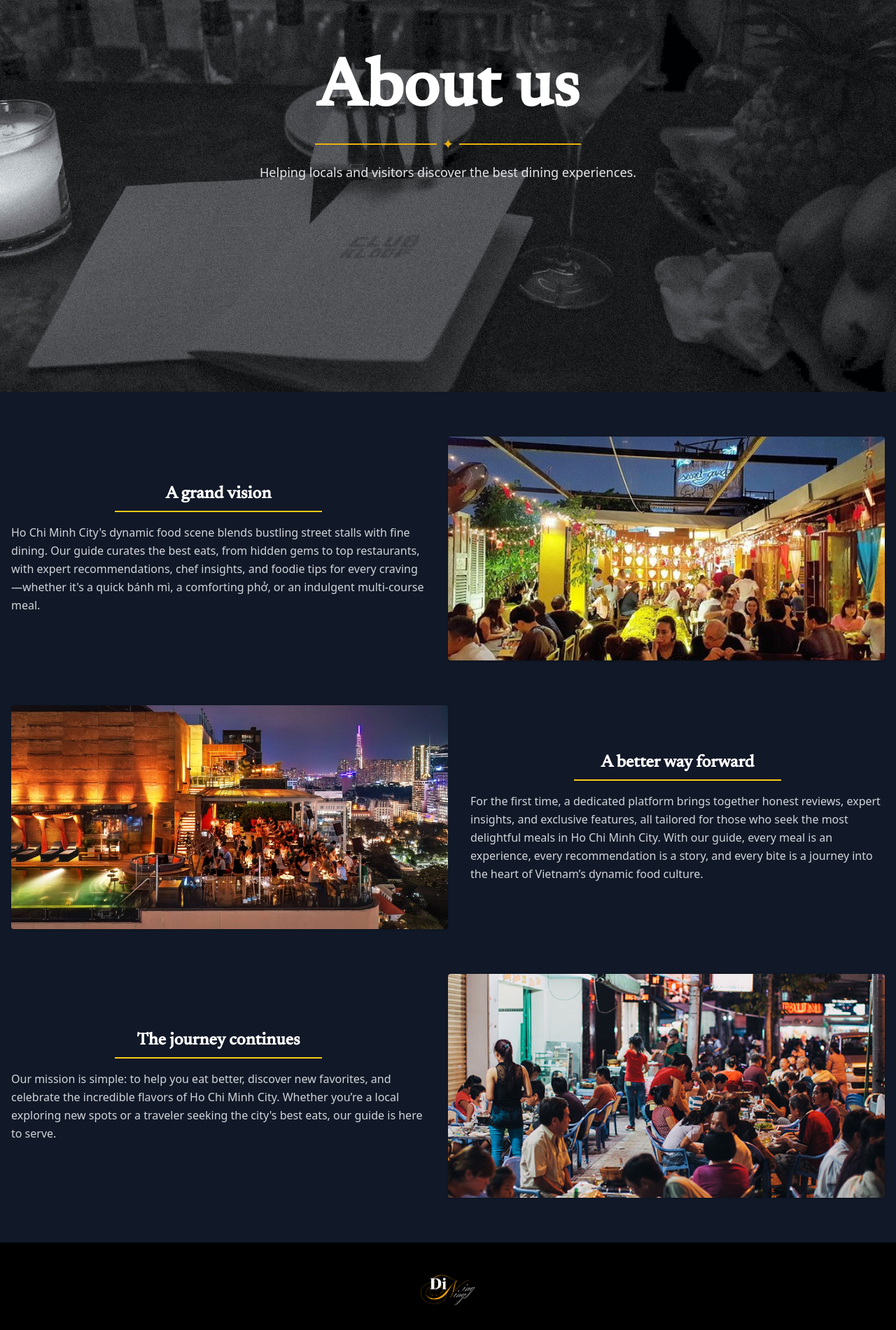
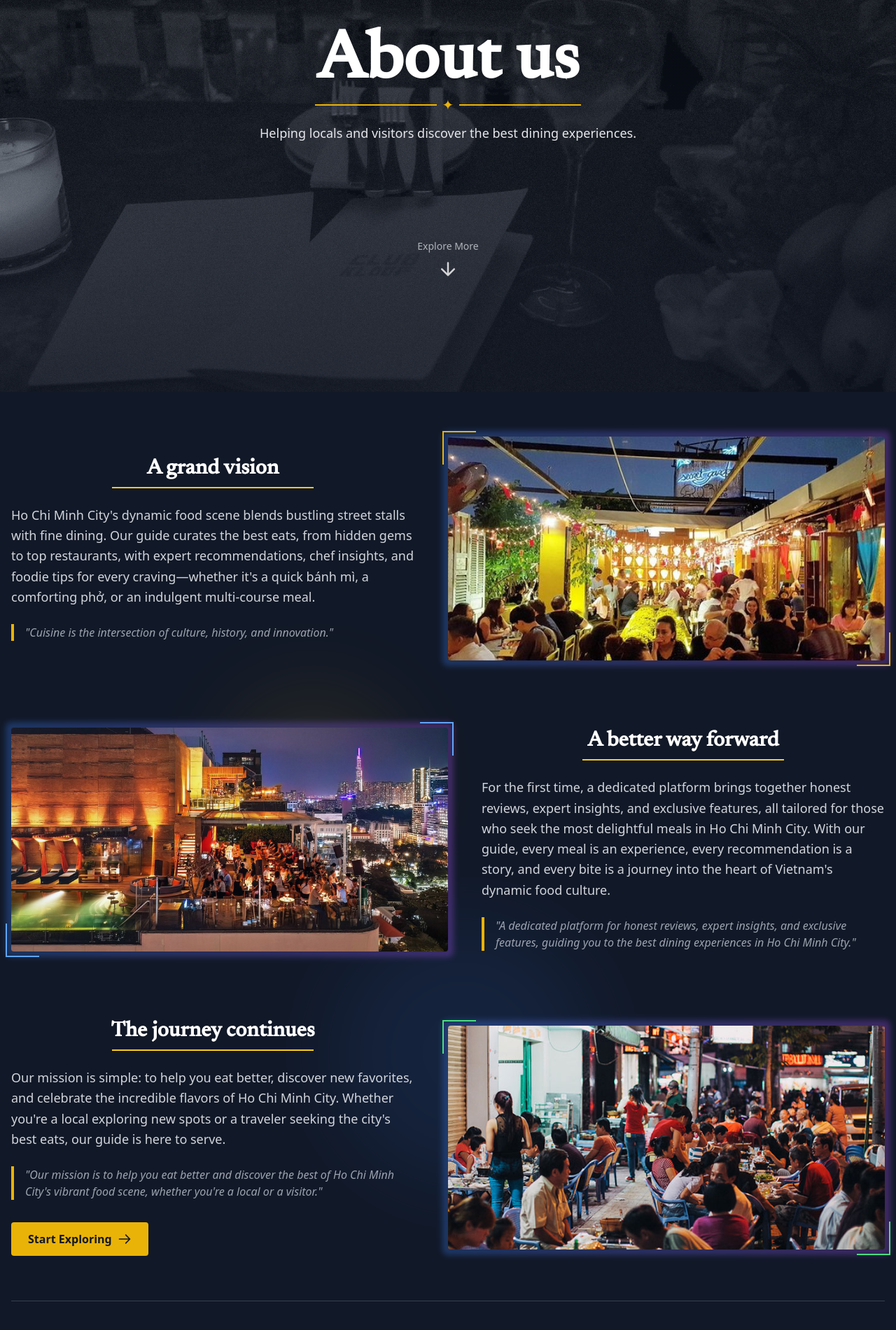
Before and after one commit to PHUPhan1707/Dinner-Guide-Web, a React (Vite) app in the folder dinner-frontend/: page /about in a window 1280 px wide. Shown: the part 240-2141 px from the top of the page at 70% size. Built offline with nearby package versions, Linux system fonts and the light colour scheme; a web font is replaced by a local one.

Commit message:
Trang tri them About.tsx
Nhin trong nhu vu truong

```diff
--- a/dinner-frontend/src/pages/About.tsx
+++ b/dinner-frontend/src/pages/About.tsx
@@ -1,4 +1,5 @@
 import { Link } from "react-router-dom";
+import { useState, useEffect } from "react";
 import logo from "../assets/diningning-logo.png";
 import bg from "../assets/Background1.png";
 
@@ -9,123 +10,248 @@ import imgJourney from "../assets/food1.jpg";
 
 const HomePage = () => {
     const isLoggedIn = !!localStorage.getItem("token");
+    const [scrollPosition, setScrollPosition] = useState(0);
+    const [isVisible, setIsVisible] = useState(false);
+
+    useEffect(() => {
+        // Show content after a small delay for a fade-in effect
+        const timer = setTimeout(() => {
+            setIsVisible(true);
+        }, 300);
+
+        // Handle scroll for parallax effects
+        const handleScroll = () => {
+            setScrollPosition(window.scrollY);
+        };
+
+        window.addEventListener("scroll", handleScroll);
+        return () => {
+            window.removeEventListener("scroll", handleScroll);
+            clearTimeout(timer);
+        };
+    }, []);
 
     return (
-        <div className="bg-gray-900 text-white">
-            {/* HERO SECTION: Full-screen hero */}
+        <div className="bg-gray-900 text-white overflow-hidden">
+            {/* HERO SECTION: Full-screen hero with parallax effect */}
             <div className="relative min-h-screen pt-20">
-                {/* Hero background */}
+                {/* Hero background with parallax */}
                 <div
-                    className="absolute inset-0"
+                    className="absolute inset-0 transition-opacity duration-1000"
                     style={{
                         backgroundImage: `url(${bg})`,
                         backgroundSize: "cover",
-                        backgroundPosition: "center",
-                        opacity: 0.95,
+                        backgroundPosition: `center ${scrollPosition * 0.2}px`,
+                        opacity: isVisible ? 0.95 : 0,
                     }}
                 ></div>
 
+                {/* Decorative overlay patterns */}
+                <div className="absolute inset-0 bg-gradient-to-b from-gray-900/30 to-gray-900/70"></div>
+                <div className="absolute inset-0" style={{
+                    backgroundImage: "radial-gradient(circle at 25% 25%, rgba(255,255,255,0.03) 1px, transparent 1px)",
+                    backgroundSize: "50px 50px"
+                }}></div>
 
                 {/* Hero Content */}
-                <div className="relative mt-60
-                 z-20 flex flex-col items-center justify-center h-full">
+                <div
+                    className={`relative mt-60 z-20 flex flex-col items-center justify-center h-full transition-all duration-1000 ${
+                        isVisible ? "opacity-100 translate-y-0" : "opacity-0 translate-y-10"
+                    }`}
+                >
                     <h1
-                        className="text-8xl font-extrabold text-white mb-4"
+                        className="text-8xl font-extrabold text-white relative -translate-y-10 transition-all duration-500"
                         style={{fontFamily: "Newsreader"}}
                     >
+                        <span className="relative">
                             About us
+
+                        </span>
                     </h1>
 
                     {/* Decorative element: yellow line with an icon */}
-                    <div className="flex items-center justify-center mb-3 w-full max-w-[380px]">
-                        <div className="flex-grow h-[2px] bg-yellow-500"></div>
-                        <span className="mx-2 text-yellow-500 text-xl">✦</span>
-                        <div className="flex-grow h-[2px] bg-yellow-500"></div>
+                    <div className="-translate-y-10 flex items-center justify-center mb-3 w-full max-w-[380px]">
+                        <div className={`flex-grow h-[2px] bg-yellow-500 transition-all duration-1000 ${isVisible ? "w-full" : "w-0"}`}></div>
+                        <span className={`mx-2 text-yellow-500 text-xl transition-all duration-700 ${isVisible ? "opacity-100 scale-100" : "opacity-0 scale-0"}`}>✦</span>
+                        <div className={`flex-grow h-[2px] bg-yellow-500 transition-all duration-1000 ${isVisible ? "w-full" : "w-0"}`}></div>
                     </div>
 
-                    <p className="text-gray-200 text-lg text-center px-4 max-w-2xl">
+                    <p className=" -translate-y-10 text-gray-200 text-lg text-center px-4 max-w-2xl">
                         Helping locals and visitors discover the best dining experiences.
                     </p>
+
+                    {/* Decorative scrolling indicator */}
+                    <div className="relative flex flex-col items-center opacity-80 animate-bounce mt-28">
+                        <span className="text-sm text-gray-300 mb-2">Explore More</span>
+                        <svg width="30" height="30" viewBox="0 0 24 24" fill="none" xmlns="http://www.w3.org/2000/svg">
+                            <path d="M12 5V19M12 19L19 12M12 19L5 12" stroke="white" strokeWidth="2" strokeLinecap="round" strokeLinejoin="round"/>
+                        </svg>
+                    </div>
                 </div>
             </div>
 
             {/* CONTENT SECTION BELOW HERO */}
-            <section className="container mx-auto py-16 px-4">
+            <section className="container mx-auto py-16 px-4 relative">
+                {/* Decorative background elements */}
+                <div className="absolute inset-0 overflow-hidden opacity-10">
+                    <div className="absolute top-1/4 left-1/4 w-64 h-64 rounded-full bg-yellow-500 blur-3xl"></div>
+                    <div className="absolute bottom-1/3 right-1/3 w-96 h-96 rounded-full bg-blue-500 blur-3xl"></div>
+                </div>
+
                 {/* Block 1: Title + line centered, paragraph left, image right */}
-                <div className="flex flex-col md:flex-row md:items-center mb-16">
-                    <div className="md:w-1/2 md:pr-8">
-                        <div className="mb-4 text-center">
-                            <h2 className="text-2xl font-bold inline-block" style={{ fontFamily: "Newsreader" }}>
+                <div className="flex flex-col md:flex-row md:items-center mb-24 relative">
+                    <div className="md:w-1/2 md:pr-12">
+                        <div className="mb-6 text-center">
+                            <h2 className="text-3xl font-bold inline-block relative" style={{ fontFamily: "Newsreader" }}>
                                 A grand vision
                             </h2>
                             {/* Center the line with mx-auto */}
                             <div className="h-[2px] w-1/2 bg-yellow-400 mt-2 mx-auto"></div>
                         </div>
-                        <p className="text-gray-300 leading-relaxed">
+                        <p className="text-gray-300 leading-relaxed text-lg">
                             Ho Chi Minh City's dynamic food scene blends bustling street stalls
                             with fine dining. Our guide curates the best eats, from hidden gems
                             to top restaurants, with expert recommendations, chef insights, and
                             foodie tips for every craving—whether it's a quick bánh mì, a comforting
                             phở, or an indulgent multi-course meal.
                         </p>
+
+                        {/* Decorative quote */}
+                        <div className="mt-6 pl-4 border-l-4 border-yellow-500">
+                            <p className="italic text-gray-400">"Cuisine is the intersection of culture, history, and innovation."</p>
                         </div>
-                    <div className="md:w-1/2 mt-6 md:mt-0">
+                    </div>
+                    <div className="md:w-1/2 mt-8 md:mt-0">
+                        <div className="relative">
+                            <div className="absolute -inset-2 bg-gradient-to-r from-blue-500 to-purple-500 rounded-lg blur-sm opacity-30"></div>
                             <img
                                 src={imgVision}
                                 alt="A grand vision"
-                            className="w-full h-80 object-cover rounded shadow"
+                                className="relative w-full h-80 object-cover rounded shadow hover:scale-[1.02] transition-transform duration-500"
                             />
+                            {/* Decorative corner elements */}
+                            <div className="absolute top-0 left-0 w-12 h-12 border-t-2 border-l-2 border-yellow-500 -translate-x-2 -translate-y-2"></div>
+                            <div className="absolute bottom-0 right-0 w-12 h-12 border-b-2 border-r-2 border-yellow-500 translate-x-2 translate-y-2"></div>
+                        </div>
                     </div>
                 </div>
 
                 {/* Block 2: Image left, Title + line centered, paragraph left */}
-                <div className="flex flex-col md:flex-row-reverse md:items-center mb-16">
-                    <div className="md:w-1/2 md:pl-8">
-                        <div className="mb-4 text-center">
-                            <h2 className="text-2xl font-bold inline-block" style={{ fontFamily: "Newsreader" }}>
+                <div className="flex flex-col md:flex-row-reverse md:items-center mb-24 relative">
+                    <div className="md:w-1/2 md:pl-12">
+                        <div className="mb-6 text-center">
+                            <h2 className="text-3xl font-bold inline-block relative" style={{fontFamily: "Newsreader"}}>
                                 A better way forward
                             </h2>
                             <div className="h-[2px] w-1/2 bg-yellow-400 mt-2 mx-auto"></div>
                         </div>
-                        <p className="text-gray-300 leading-relaxed">
+                        <p className="text-gray-300 leading-relaxed text-lg">
                             For the first time, a dedicated platform brings together honest reviews,
                             expert insights, and exclusive features, all tailored for those who seek
                             the most delightful meals in Ho Chi Minh City. With our guide, every meal
                             is an experience, every recommendation is a story, and every bite is a
-                            journey into the heart of Vietnam’s dynamic food culture.
+                            journey into the heart of Vietnam's dynamic food culture.
                         </p>
+
+                        {/* Feature highlights */}
+                        <div className="mt-6 pl-4 border-l-4 border-yellow-500">
+                            <p className="italic text-gray-400">"A dedicated platform for honest reviews, expert insights, and exclusive features, guiding you to the best dining experiences in Ho Chi Minh City."</p>
                         </div>
-                    <div className="md:w-1/2 mt-6 md:mt-0">
+                    </div>
+                    <div className="md:w-1/2 mt-8 md:mt-0">
+                        <div className="relative">
+                            <div
+                                className="absolute -inset-2 bg-gradient-to-r from-blue-500 to-purple-500 rounded-lg blur-sm opacity-30"></div>
                             <img
                                 src={imgForward}
                                 alt="A better way forward"
-                            className="w-full h-80 object-cover rounded shadow"
+                                className="relative w-full h-80 object-cover rounded shadow hover:scale-[1.02] transition-transform duration-500"
                             />
+                            {/* Decorative pattern overlay */}
+                            <div className="absolute inset-0 bg-gradient-to-br from-blue-500/10 to-transparent rounded"></div>
+
+                            {/* Decorative corner elements */}
+                            <div className="absolute top-0 right-0 w-12 h-12 border-t-2 border-r-2 border-blue-400 translate-x-2 -translate-y-2"></div>
+                            <div className="absolute bottom-0 left-0 w-12 h-12 border-b-2 border-l-2 border-blue-400 -translate-x-2 translate-y-2"></div>
+                        </div>
                     </div>
                 </div>
 
                 {/* Block 3: Title + line centered, paragraph left, image right */}
-                <div className="flex flex-col md:flex-row md:items-center">
-                    <div className="md:w-1/2 md:pr-8">
-                        <div className="mb-4 text-center">
-                            <h2 className="text-2xl font-bold inline-block" style={{ fontFamily: "Newsreader" }}>
+                <div className="flex flex-col md:flex-row md:items-center relative">
+                    <div className="md:w-1/2 md:pr-12">
+                        <div className="mb-6 text-center">
+                            <h2 className="text-3xl font-bold inline-block relative" style={{fontFamily: "Newsreader"}}>
                                 The journey continues
                             </h2>
                             <div className="h-[2px] w-1/2 bg-yellow-400 mt-2 mx-auto"></div>
                         </div>
-                        <p className="text-gray-300 leading-relaxed">
+                        <p className="text-gray-300 leading-relaxed text-lg">
                             Our mission is simple: to help you eat better, discover new favorites,
-                            and celebrate the incredible flavors of Ho Chi Minh City. Whether you’re
+                            and celebrate the incredible flavors of Ho Chi Minh City. Whether you're
                             a local exploring new spots or a traveler seeking the city's best eats,
                             our guide is here to serve.
                         </p>
+
+                        <div className="mt-6 pl-4 border-l-4 border-yellow-500">
+                            <p className="italic text-gray-400">"Our mission is to help you eat better and discover the best of Ho Chi Minh City's vibrant food scene, whether you're a local or a visitor."</p>
                         </div>
-                    <div className="md:w-1/2 mt-6 md:mt-0">
+
+                        {/* Start Explor */}
+                        <div className="mt-8">
+                            <Link to="/restaurants"
+                                  className="inline-flex items-center px-6 py-3 bg-yellow-500 hover:bg-yellow-600 text-gray-900 font-bold rounded transition-colors duration-300">
+                                Start Exploring
+                                <svg className="ml-2 w-5 h-5" fill="none" stroke="currentColor" viewBox="0 0 24 24"
+                                     xmlns="http://www.w3.org/2000/svg">
+                                    <path strokeLinecap="round" strokeLinejoin="round" strokeWidth="2"
+                                          d="M14 5l7 7m0 0l-7 7m7-7H3"></path>
+                                </svg>
+                            </Link>
+                        </div>
+                    </div>
+                    <div className="md:w-1/2 mt-8 md:mt-0">
+                        <div className="relative">
+                            <div
+                                className="absolute -inset-2 bg-gradient-to-r from-blue-500 to-purple-500 rounded-lg blur-sm opacity-30"></div>
                             <img
                                 src={imgJourney}
                                 alt="The journey continues"
-                            className="w-full h-80 object-cover rounded shadow"
+                                className="relative w-full h-80 object-cover rounded shadow hover:scale-[1.02] transition-transform duration-500"
                             />
+
+                            {/* Decorative corner elements */}
+                            <div className="absolute top-0 left-0 w-12 h-12 border-t-2 border-l-2 border-green-400 -translate-x-2 -translate-y-2"></div>
+                            <div className="absolute bottom-0 right-0 w-12 h-12 border-b-2 border-r-2 border-green-400 translate-x-2 translate-y-2"></div>
+                        </div>
+                    </div>
+                </div>
+
+                {/* Decorative divider */}
+                <div className="py-16 flex items-center justify-center">
+                    <div className="w-full h-px bg-gray-700"></div>
+                </div>
+
+
+
+                {/* Join us section */}
+                <div className="text-center relative">
+                    <div className="absolute inset-0 bg-yellow-500/5 rounded-xl"></div>
+                    <div className="relative p-12">
+                        <h3 className="text-3xl font-bold mb-4" style={{ fontFamily: "Newsreader" }}>Join Our Food Journey</h3>
+                        <p className="max-w-2xl mx-auto text-gray-300 mb-8">
+                            Be part of our community and never miss out on the latest restaurant openings, special events, and culinary insights.
+                        </p>
+                        <div className="flex flex-col sm:flex-row items-center justify-center space-y-4 sm:space-y-0 sm:space-x-4">
+                            <input
+                                type="email"
+                                placeholder="Your email address"
+                                className="px-6 py-3 bg-gray-800 rounded border border-gray-700 text-white focus:outline-none focus:ring-2 focus:ring-yellow-500 w-full sm:w-auto"
+                            />
+                            <button className="px-6 py-3 bg-yellow-500 hover:bg-yellow-600 text-gray-900 font-bold rounded transition-colors duration-300 w-full sm:w-auto">
+                                Subscribe
+                            </button>
+                        </div>
                     </div>
                 </div>
             </section>
```
Lines whose indentation alone changed are shown as unchanged.
